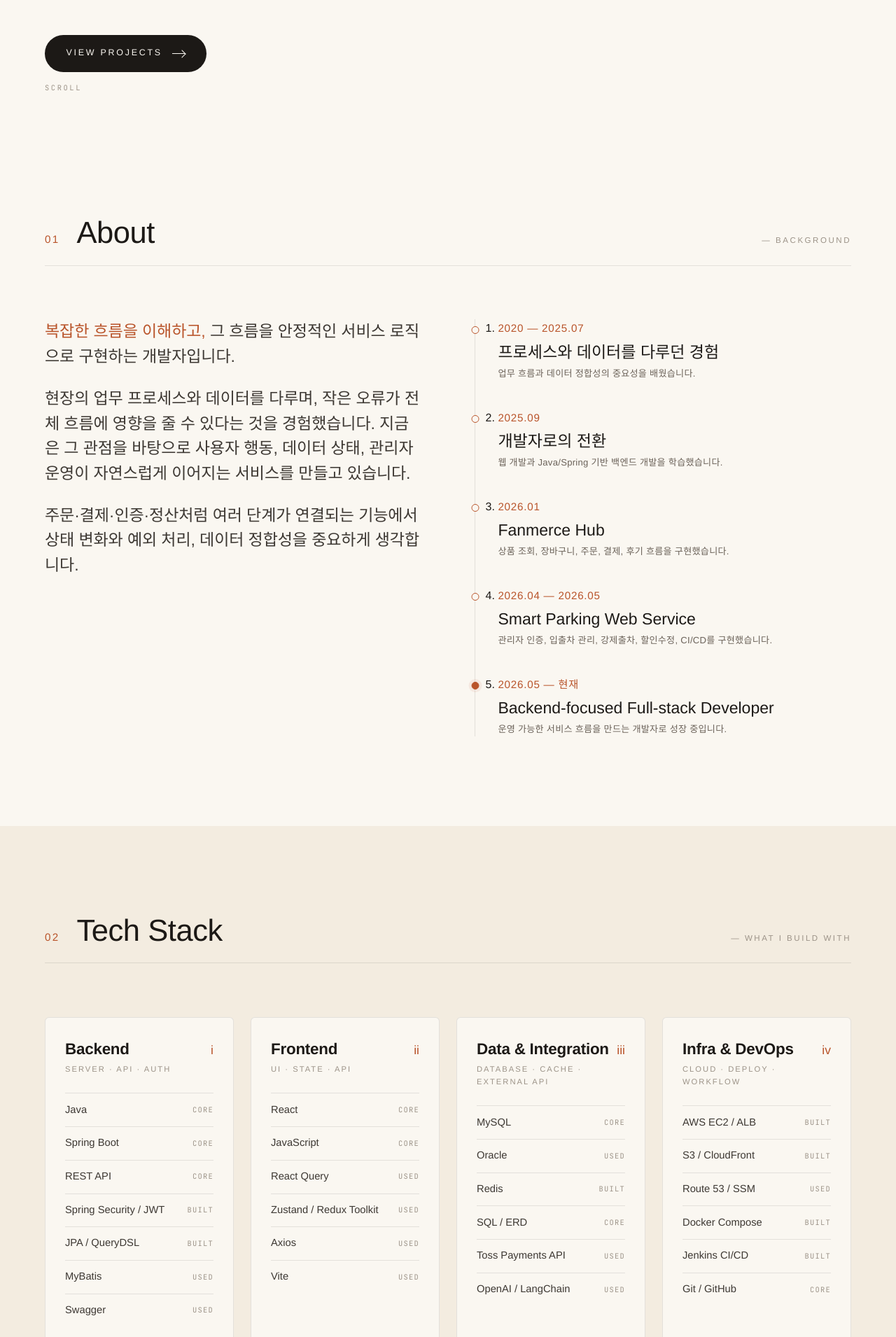
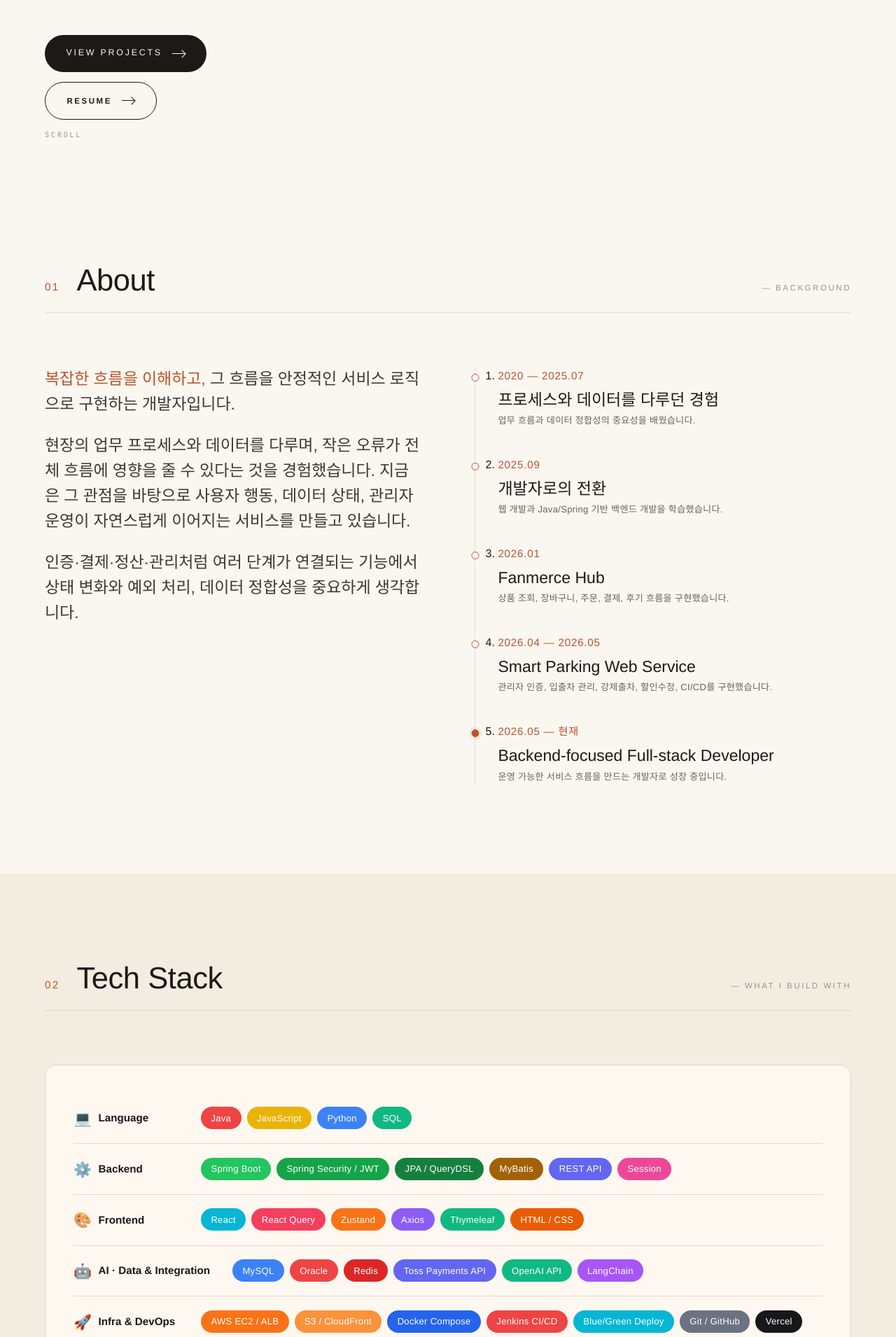
Before and after one commit to KimBoKyung07/portfolio, a React (Vite) app: page / in a window 1280 px wide. Shown: the part 630-2540 px from the top of the page at 70% size. Built offline with nearby package versions, Linux system fonts and the light colour scheme; a web font is replaced by a local one.

Commit message:
refactor: css, contents 수정

```diff
--- a/src/components/About.jsx
+++ b/src/components/About.jsx
@@ -55,8 +55,7 @@ export default function About() {
           </p>
 
           <p>
-            주문·결제·인증·정산처럼 여러 단계가 연결되는 기능에서
-            상태 변화와 예외 처리, 데이터 정합성을 중요하게 생각합니다.
+            인증·결제·정산·관리처럼 여러 단계가 연결되는 기능에서 상태 변화와 예외 처리, 데이터 정합성을 중요하게 생각합니다.
           </p>
         </div>
 
--- a/src/components/Hero.jsx
+++ b/src/components/Hero.jsx
@@ -16,8 +16,8 @@ export default function Hero() {
       idx: '03',
     },
     {
-      num: <>CI<span className="accent">/ </span>CD</>,
-      label: 'AWS Deploy',
+      num: <>CI<span className="accent">/</span>CD</>,
+      label: 'Blue/Green',
       idx: '04',
     },
   ]
@@ -52,10 +52,16 @@ export default function Hero() {
           AWS · Docker · Jenkins로 배포 자동화까지 연결합니다.
         </p>
 
-        <a href="#projects" className="btn-primary" onClick={scrollToProjects}>
-          <span>View Projects</span>
-          <span className="arr"></span>
-        </a>
+        <div className="hero-cta">
+          <a href="#projects" className="btn-primary" onClick={scrollToProjects}>
+            <span>View Projects</span>
+            <span className="arr"></span>
+          </a>
+          <a href="https://drive.google.com/file/d/1PtaFqlvTFHBx_jLblJ5aaJIro_uZHDIG/view?usp=drive_link" className="btn-resume" target="_blank" rel="noopener noreferrer">
+            <span>Resume</span>
+            <span className="arr"></span>
+          </a>
+        </div>
       </div>
 
       <div className="hero-stats" aria-label="Highlights">
--- a/src/components/Skills.jsx
+++ b/src/components/Skills.jsx
@@ -1,56 +1,62 @@
 export default function Skills() {
   const categories = [
     {
-      num: 'i',
-      name: 'Backend',
-      sub: 'Server · API · Auth',
+      icon: '💻',
+      name: 'Language',
       items: [
-        { name: 'Java', level: 'Core' },
-        { name: 'Spring Boot', level: 'Core' },
-        { name: 'REST API', level: 'Core' },
-        { name: 'Spring Security / JWT', level: 'Built' },
-        { name: 'JPA / QueryDSL', level: 'Built' },
-        { name: 'MyBatis', level: 'Used' },
-        { name: 'Swagger', level: 'Used' },
+        { name: 'Java', color: '#ef4444' },
+        { name: 'JavaScript', color: '#eab308' },
+        { name: 'Python', color: '#3b82f6' },
+        { name: 'SQL', color: '#10b981' },
       ],
     },
     {
-      num: 'ii',
-      name: 'Frontend',
-      sub: 'UI · State · API',
+      icon: '⚙️',
+      name: 'Backend',
       items: [
-        { name: 'React', level: 'Core' },
-        { name: 'JavaScript', level: 'Core' },
-        { name: 'React Query', level: 'Used' },
-        { name: 'Zustand / Redux Toolkit', level: 'Used' },
-        { name: 'Axios', level: 'Used' },
-        { name: 'Vite', level: 'Used' },
+        { name: 'Spring Boot', color: '#22c55e' },
+        { name: 'Spring Security / JWT', color: '#16a34a' },
+        { name: 'JPA / QueryDSL', color: '#15803d' },
+        { name: 'MyBatis', color: '#a16207' },
+        { name: 'REST API', color: '#6366f1' },
+        { name: 'Session', color: '#ec4899' },
       ],
     },
     {
-      num: 'iii',
-      name: 'Data & Integration',
-      sub: 'Database · Cache · External API',
+      icon: '🎨',
+      name: 'Frontend',
       items: [
-        { name: 'MySQL', level: 'Core' },
-        { name: 'Oracle', level: 'Used' },
-        { name: 'Redis', level: 'Built' },
-        { name: 'SQL / ERD', level: 'Core' },
-        { name: 'Toss Payments API', level: 'Used' },
-        { name: 'OpenAI / LangChain', level: 'Used' },
+        { name: 'React', color: '#06b6d4' },
+        { name: 'React Query', color: '#f43f5e' },
+        { name: 'Zustand', color: '#f97316' },
+        { name: 'Axios', color: '#8b5cf6' },
+        { name: 'Thymeleaf', color: '#10b981' },
+        { name: 'HTML / CSS', color: '#e85d04' },
       ],
     },
     {
-      num: 'iv',
+      icon: '🤖',
+      name: 'AI · Data & Integration',
+      items: [
+        { name: 'MySQL', color: '#3b82f6' },
+        { name: 'Oracle', color: '#ef4444' },
+        { name: 'Redis', color: '#dc2626' },
+        { name: 'Toss Payments API', color: '#6366f1' },
+        { name: 'OpenAI API', color: '#10b981' },
+        { name: 'LangChain', color: '#a855f7' },
+      ],
+    },
+    {
+      icon: '🚀',
       name: 'Infra & DevOps',
-      sub: 'Cloud · Deploy · Workflow',
       items: [
-        { name: 'AWS EC2 / ALB', level: 'Built' },
-        { name: 'S3 / CloudFront', level: 'Built' },
-        { name: 'Route 53 / SSM', level: 'Used' },
-        { name: 'Docker Compose', level: 'Built' },
-        { name: 'Jenkins CI/CD', level: 'Built' },
-        { name: 'Git / GitHub', level: 'Core' },
+        { name: 'AWS EC2 / ALB', color: '#f97316' },
+        { name: 'S3 / CloudFront', color: '#fb923c' },
+        { name: 'Docker Compose', color: '#2563eb' },
+        { name: 'Jenkins CI/CD', color: '#ef4444' },
+        { name: 'Blue/Green Deploy', color: '#06b6d4' },
+        { name: 'Git / GitHub', color: '#6b7280' },
+        { name: 'Vercel', color: '#18181b' },
       ],
     },
   ]
@@ -64,25 +70,29 @@ export default function Skills() {
           <span className="meta">— What I build with</span>
         </div>
 
-        <div className="skills-grid">
-          {categories.map((c) => (
-            <div className="skill-card" key={c.name}>
-              <div className="head">
-                <div>
-                  <div className="cat-name">{c.name}</div>
-                  <div className="cat-sub">{c.sub}</div>
-                </div>
-                <div className="cat-num">{c.num}</div>
+        <div className="skill-box">
+          {categories.map((cat) => (
+            <div key={cat.name} className="skill-row">
+              <div className="skill-cat-label">
+                <span style={{ fontSize: '1.3rem' }}>{cat.icon}</span>
+                <span style={{ fontWeight: 700, fontSize: '0.95rem', color: '#1a1814' }}>{cat.name}</span>
               </div>
-
-              <ul className="skill-list">
-                {c.items.map((it) => (
-                  <li key={it.name}>
-                    <span className="name">{it.name}</span>
-                    <span className="level">{it.level}</span>
-                  </li>
+              <div className="skill-badges">
+                {cat.items.map((item) => (
+                  <span key={item.name} style={{
+                    background: item.color,
+                    color: '#ffffff',
+                    padding: '0.35rem 0.9rem',
+                    borderRadius: '999px',
+                    fontSize: '0.82rem',
+                    fontWeight: 500,
+                    letterSpacing: '0.02em',
+                    whiteSpace: 'nowrap',
+                  }}>
+                    {item.name}
+                  </span>
                 ))}
-              </ul>
+              </div>
             </div>
           ))}
         </div>
--- a/src/styles.css
+++ b/src/styles.css
@@ -233,6 +233,41 @@ ul { list-style: none; }
   transform: rotate(-45deg);
 }
 .btn-primary:hover .arr { width: 28px; }
+
+.hero-cta {
+  display: flex;
+  flex-direction: column;
+  align-items: flex-start;
+  gap: 0.85rem;
+}
+
+.btn-resume {
+  display: inline-flex;
+  align-items: center;
+  gap: 0.9rem;
+  padding: 1.05rem 1.9rem;
+  background: transparent;
+  color: var(--ink);
+  font-size: 0.72rem;
+  font-weight: 600;
+  letter-spacing: 0.22em;
+  text-transform: uppercase;
+  border-radius: 999px;
+  border: 1.5px solid var(--ink);
+  transition: transform 0.3s ease, background 0.3s ease, color 0.3s ease, padding 0.3s ease;
+}
+.btn-resume:hover { background: var(--ink); color: #fff; padding-right: 2.2rem; }
+.btn-resume .arr {
+  width: 18px; height: 1px; background: currentColor; position: relative;
+  transition: width 0.3s ease;
+}
+.btn-resume .arr::after {
+  content: ''; position: absolute; right: 0; top: -3px;
+  width: 7px; height: 7px;
+  border-right: 1px solid currentColor; border-bottom: 1px solid currentColor;
+  transform: rotate(-45deg);
+}
+.btn-resume:hover .arr { width: 28px; }
 
 /* hero stats */
 .hero-stats {
@@ -834,6 +869,54 @@ ul { list-style: none; }
   text-transform: uppercase;
 }
 
+/* ============== SKILLS LAYOUT ============== */
+.skill-box {
+  background: #fff8f0;
+  border-radius: 16px;
+  padding: 2.5rem;
+  border: 1px solid #e8d5c8;
+}
+.skill-row {
+  display: flex;
+  align-items: flex-start;
+  gap: 2rem;
+  padding: 1.2rem 0;
+}
+.skill-row:not(:last-child) { border-bottom: 1px solid #e8d5c8; }
+.skill-cat-label {
+  display: flex;
+  align-items: center;
+  gap: 0.6rem;
+  min-width: 150px;
+  flex-shrink: 0;
+}
+.skill-badges {
+  display: flex;
+  flex-wrap: wrap;
+  gap: 0.5rem;
+  flex: 1;
+}
+
+/* ============== NAV HAMBURGER ============== */
+.nav-hamburger {
+  display: none;
+  flex-direction: column;
+  gap: 5px;
+  padding: 4px;
+  cursor: pointer;
+}
+.nav-hamburger span {
+  display: block;
+  width: 22px;
+  height: 1.5px;
+  background: var(--ink);
+  border-radius: 1px;
+  transition: transform 0.3s ease, opacity 0.3s ease;
+}
+.nav.menu-open .nav-hamburger span:nth-child(1) { transform: translateY(6.5px) rotate(45deg); }
+.nav.menu-open .nav-hamburger span:nth-child(2) { opacity: 0; }
+.nav.menu-open .nav-hamburger span:nth-child(3) { transform: translateY(-6.5px) rotate(-45deg); }
+
 /* ============== RESPONSIVE ============== */
 @media (max-width: 880px) {
   .hero { grid-template-columns: 1fr; padding-top: 7rem; min-height: auto; }
@@ -843,4 +926,79 @@ ul { list-style: none; }
   .nav ul { gap: 0.9rem; }
   .nav ul a { font-size: 0.7rem; }
   .scroll-cue { display: none; }
+  .section-head { flex-wrap: wrap; gap: 0.75rem 1.5rem; }
+  .section-head .meta { margin-left: 0; }
 }
+
+@media (max-width: 640px) {
+  /* Nav: 햄버거 메뉴 */
+  .nav { padding: 1rem var(--pad-x); }
+  .nav .brand { font-size: 1.1rem; }
+  .nav-hamburger { display: flex; }
+  .nav ul {
+    display: none;
+    position: absolute;
+    top: 100%;
+    left: 0; right: 0;
+    flex-direction: column;
+    gap: 0;
+    background: rgba(250, 247, 241, 0.97);
+    backdrop-filter: blur(14px);
+    -webkit-backdrop-filter: blur(14px);
+    border-bottom: 1px solid var(--line);
+    box-shadow: 0 8px 24px -8px rgba(28, 25, 22, 0.12);
+    padding: 0.5rem 0;
+  }
+  .nav.menu-open ul { display: flex; }
+  .nav ul li { width: 100%; }
+  .nav ul a {
+    display: block;
+    font-size: 0.85rem;
+    padding: 0.9rem var(--pad-x);
+    letter-spacing: 0.15em;
+    color: var(--ink-2);
+  }
+  .nav ul a::after { display: none; }
+  .nav ul a:hover { background: var(--bg-2); color: var(--ink); }
+
+  /* Hero */
+  .hero { padding: 5.5rem var(--pad-x) 3rem; gap: 2.5rem; }
+  .hero h1 { font-size: clamp(2.4rem, 10vw, 3.5rem); }
+  .hero .role { font-size: 1rem; }
+  .hero p.intro { font-size: 0.92rem; margin-bottom: 2rem; }
+  .hero-stats { grid-template-columns: 1fr 1fr; }
+  .stat { padding: 1.5rem 1.25rem; }
+  .stat .num { font-size: clamp(2rem, 8vw, 2.8rem); }
+
+  /* Section 공통 */
+  .section { padding: 4rem var(--pad-x); }
+  .skills-section .wrap { padding: 4rem var(--pad-x); }
+  .contact-section .wrap { padding: 4rem var(--pad-x); }
+  .section-head { margin-bottom: 2rem; padding-bottom: 1rem; }
+  .section-head h2 { font-size: clamp(1.7rem, 7vw, 2.4rem); }
+
+  /* About */
+  .about-bio { font-size: 1.1rem; }
+  .tl-title { font-size: 1.15rem; }
+
+  /* Skills */
+  .skill-box { padding: 1.25rem 1rem; }
+  .skill-row { flex-direction: column; gap: 0.6rem; padding: 1rem 0; }
+  .skill-cat-label { min-width: unset; }
+
+  /* Projects */
+  .project { padding: 1.5rem 1.25rem; }
+  .proj-title { font-size: clamp(1.5rem, 7vw, 2rem); }
+  .proj-highlights { gap: 1rem 1.5rem; }
+  .proj-link { width: 100%; justify-content: center; font-size: 0.72rem; }
+
+  /* Contact */
+  .contact-lead { font-size: clamp(1.6rem, 7vw, 2.4rem); }
+  .contact-email { font-size: clamp(0.9rem, 3.5vw, 1.2rem); word-break: break-all; }
+  .contact-card { padding: 1.1rem 1.2rem; }
+  .contact-card .val { font-size: 1rem; }
+
+  /* Footer */
+  .footer .wrap { flex-direction: column; align-items: flex-start; gap: 0.85rem; }
+  .footer ul { flex-wrap: wrap; gap: 1rem; }
+}
```
Also changed, not shown: src/components/Contact.jsx (+16 -15 lines), src/components/Nav.jsx (+9 -1 lines), src/components/Projects.jsx (+14 -11 lines), 2 other files (tests, documents, lock files or other folders).
